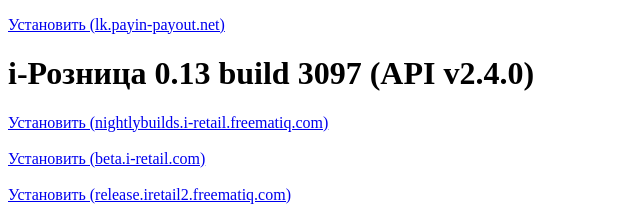
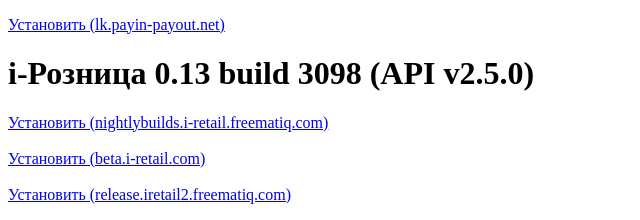
Before and after one commit to frmtqblds/frmtqblds.github.io, a plain HTML site: page index.html in a window 1280 px wide. Shown: the part 440-660 px from the top of the page, 0-640 px from the left. Drawn offline with Linux system fonts and the light colour scheme.

Commit message:
Update index.html

```diff
--- a/index.html
+++ b/index.html
@@ -17,7 +17,7 @@
 <a href="itms-services://?action=download-manifest&url=https://dl.dropboxusercontent.com/s/663x1kn86apbicl/PIPOCashier-dev.plist">Установить (test.payin-payout.freematiq.com)</a><br />
 <br /><a href="itms-services://?action=download-manifest&url=https://dl.dropboxusercontent.com/s/5wp5muc5hl1fvmi/PIPOCashier-copyprod.plist">Установить (prod.payin-payout.freematiq.com)</a><br />
 <br /><a href="itms-services://?action=download-manifest&url=https://dl.dropboxusercontent.com/s/9ukn6gxhjjbxlxt/PIPOCashier-prod.plist">Установить (lk.payin-payout.net)</a><br />
-<h1>i-Розница 0.13 build 3097 (API v2.4.0)</h1>
+<h1>i-Розница 0.13 build 3098 (API v2.5.0)</h1>
 <a href="itms-services://?action=download-manifest&url=https://dl.dropboxusercontent.com/s/8agco6lil6s202n/PIPORetail-dev.plist">Установить (nightlybuilds.i-retail.freematiq.com)</a><br />
 <br /><a href="itms-services://?action=download-manifest&url=https://dl.dropboxusercontent.com/s/lkws7ixo4759xpz/PIPORetail-prod.plist">Установить (beta.i-retail.com)</a><br />
 <br /><a href="itms-services://?action=download-manifest&url=https://dl.dropboxusercontent.com/s/r2c4n3lc5o7byvd/PIPORetail-release-test.plist">Установить (release.iretail2.freematiq.com)</a><br />
```
